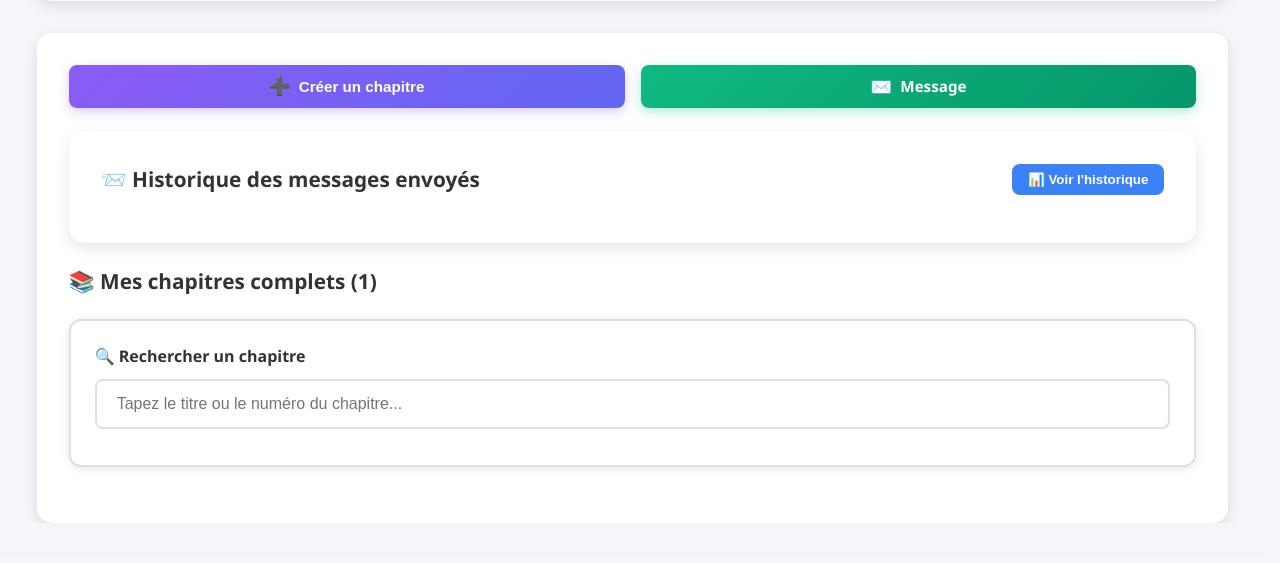
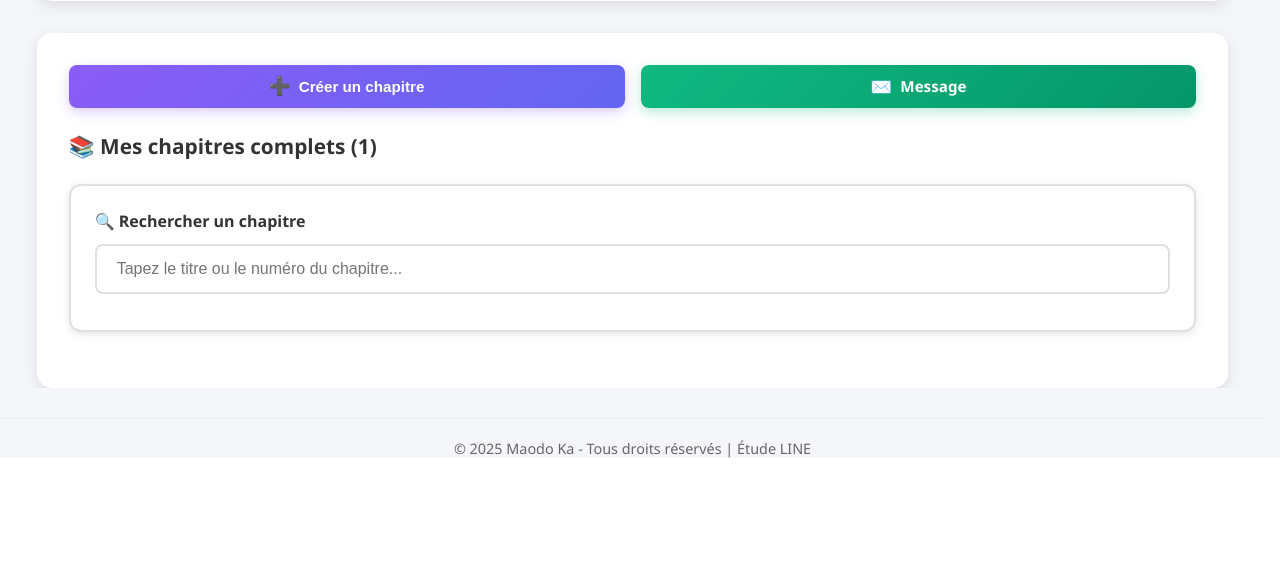
Before and after one commit to maodok595-ai/Etude-line, a FastAPI app: template templates/dashboard_prof.html in a window 1280 px wide. Shown: the part 539-1102 px from the top of the page. After the commit the page ends 997 px from the top, so only its background shows below. Run offline with FastAPI, Linux system fonts and the light colour scheme; the template is opened without the code that fills it: most values are stand-ins (such as "Sample title", 1, 10 or a date in 2020); grey boxes marked "Sample" are stand-in pictures.

Commit message:
Remove the message history feature from the dashboard
Removes the "message history" section and its associated button from the dashboard profile template.

Replit-Commit-Author: Agent
Replit-Commit-Session-Id: 8c0ed31c-857f-450e-bc4c-f0aeefe0f448
Replit-Commit-Checkpoint-Type: full_checkpoint
Replit-Commit-Event-Id: 47918d44-ddd9-4980-bb94-32e61c63c19d
Replit-Commit-Screenshot-Url: https://storage.googleapis.com/screenshot-production-us-central1/d40a0c5c-8630-4717-9681-3edacc3c5654/8c0ed31c-857f-450e-bc4c-f0aeefe0f448/nHrJdJj

```diff
--- a/templates/dashboard_prof.html
+++ b/templates/dashboard_prof.html
@@ -1953,24 +1953,6 @@
                             ✉️ Envoyer l'annonce
                         </button>
                     </form>
-                </div>
-
-                <!-- Historique des messages envoyés -->
-                <div class="card" style="margin-bottom: 1.5rem;">
-                    <div style="display: flex; justify-content: space-between; align-items: center; margin-bottom: 1rem;">
-                        <h3 style="margin: 0;">📨 Historique des messages envoyés</h3>
-                        <button onclick="toggleHistoriqueMessages()"
-                                id="btn-toggle-historique"
-                                style="background: #3b82f6; color: white; border: none; padding: 0.5rem 1rem; border-radius: 8px; cursor: pointer; font-weight: 600;">
-                            📊 Voir l'historique
-                        </button>
-                    </div>
-
-                    <div id="historique-messages" style="display: none;">
-                        <div id="historique-messages-list">
-                            <p style="text-align: center; color: #9ca3af;">Chargement...</p>
-                        </div>
-                    </div>
                 </div>
 
                 <h3>📚 Mes chapitres complets ({{ chapitres|length }})</h3>
```
